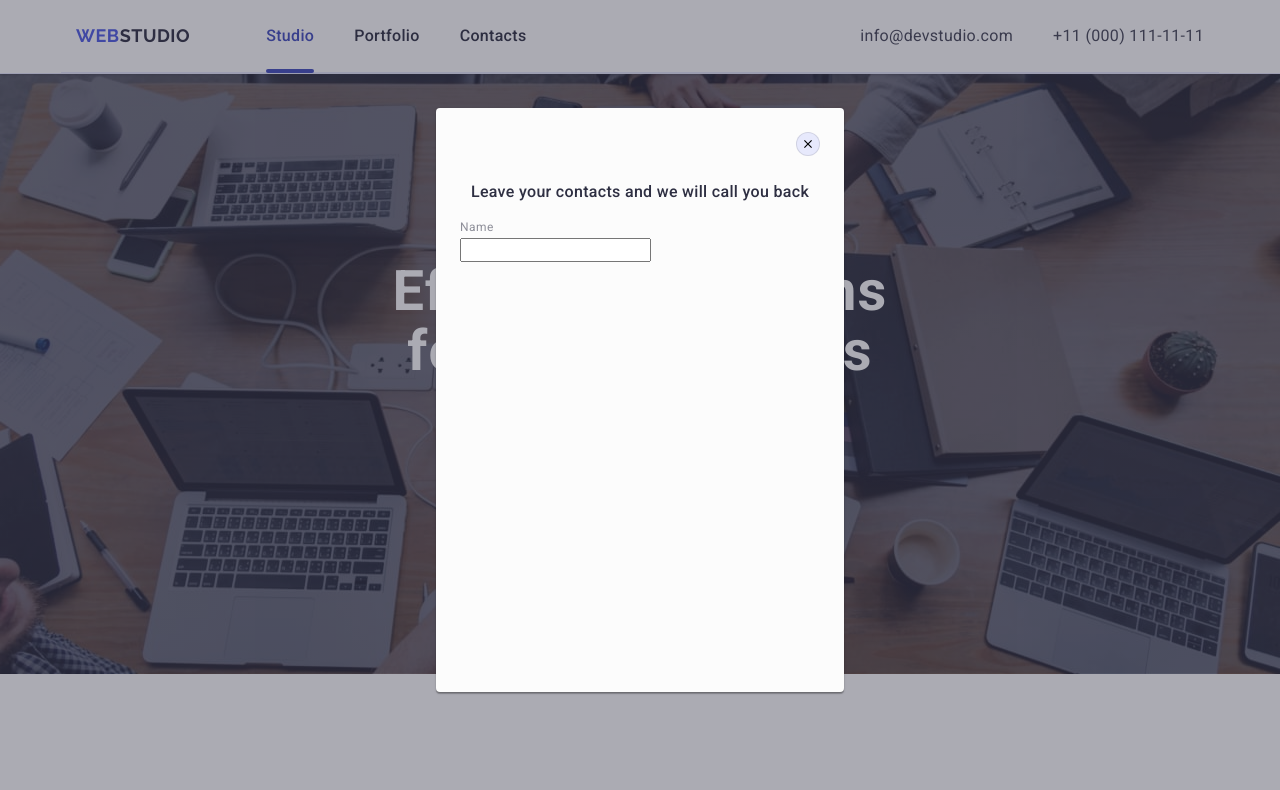
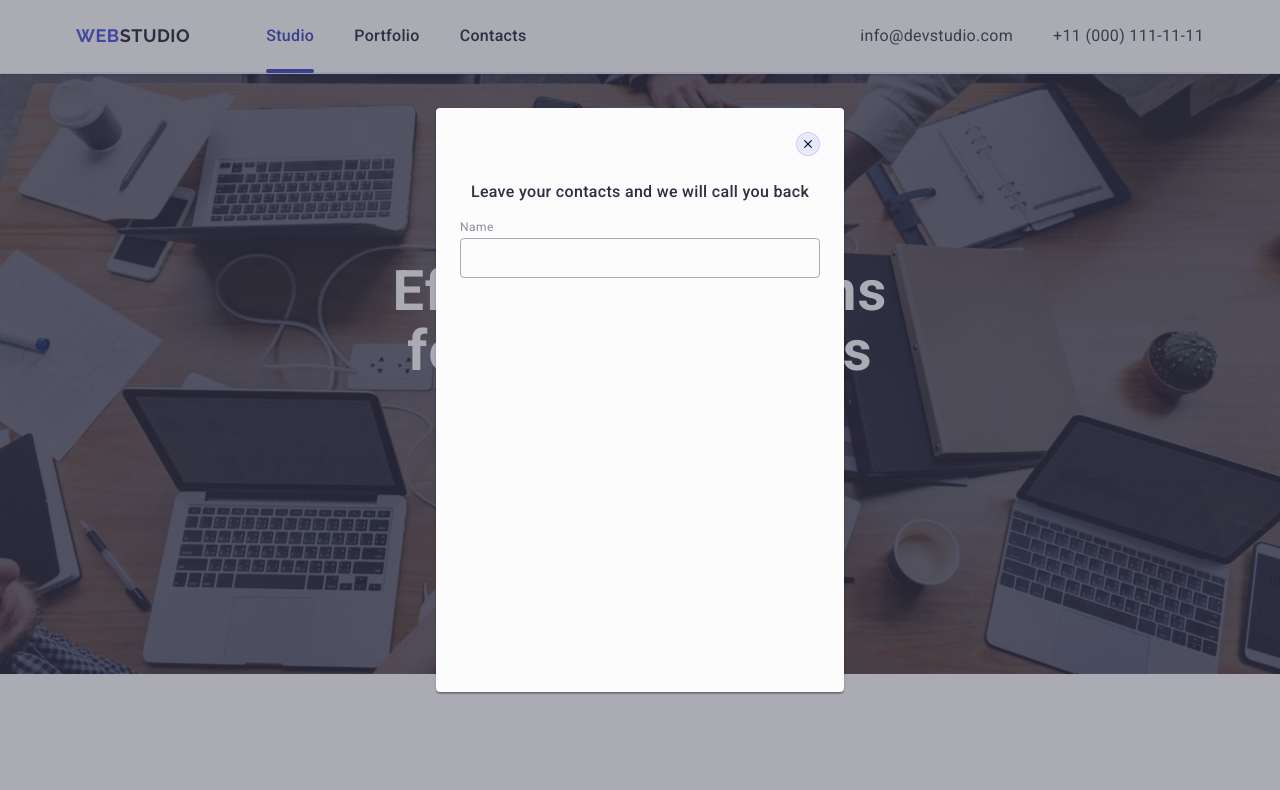
Before and after one commit to serdechvlad/hw5, a plain HTML site: page index.html in a window 1280 px wide. Shown: the top 790 px of the page. Drawn offline with nearby package versions, Linux system fonts and the light colour scheme.

Commit message:
index.html

```diff
--- a/css/styles.css
+++ b/css/styles.css
@@ -609,3 +609,16 @@ fill: #ffffff;
         .input-cont {
             position: relative;
         }
+.input-name {
+    width: 100%;
+    height: 40px;
+    border: 1px solid rgba(46, 47, 66, 0.4);
+    border-radius: 4px;
+    background-color: transparent;
+    padding-left: 38px;
+    outline: transparent;
+    transition: border-color 250ms cubic-bezier(0.4, 0, 0.2, 1);
+}
+.input-name:focus {
+    border-color: #4D5AE5;
+}
```
